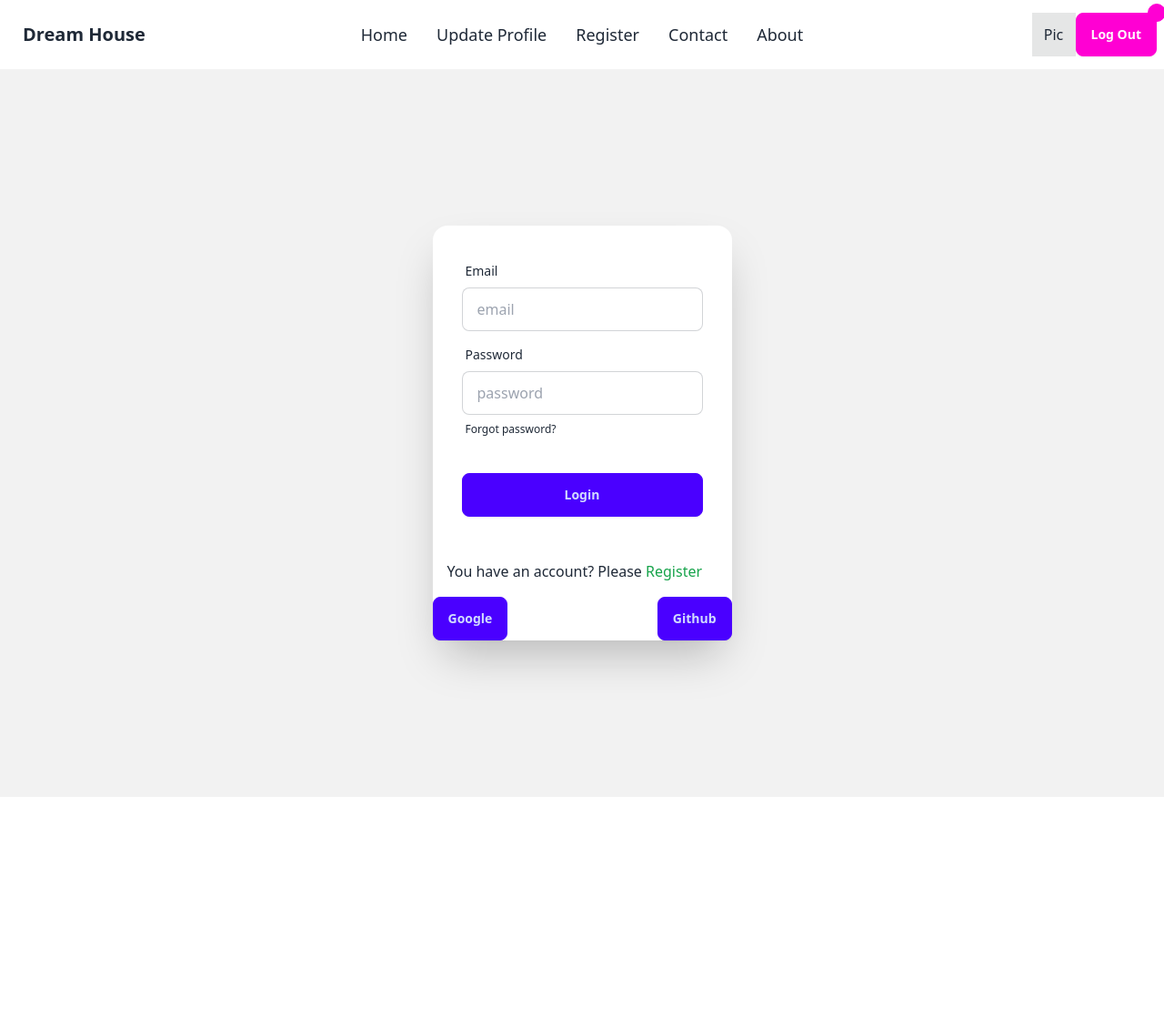
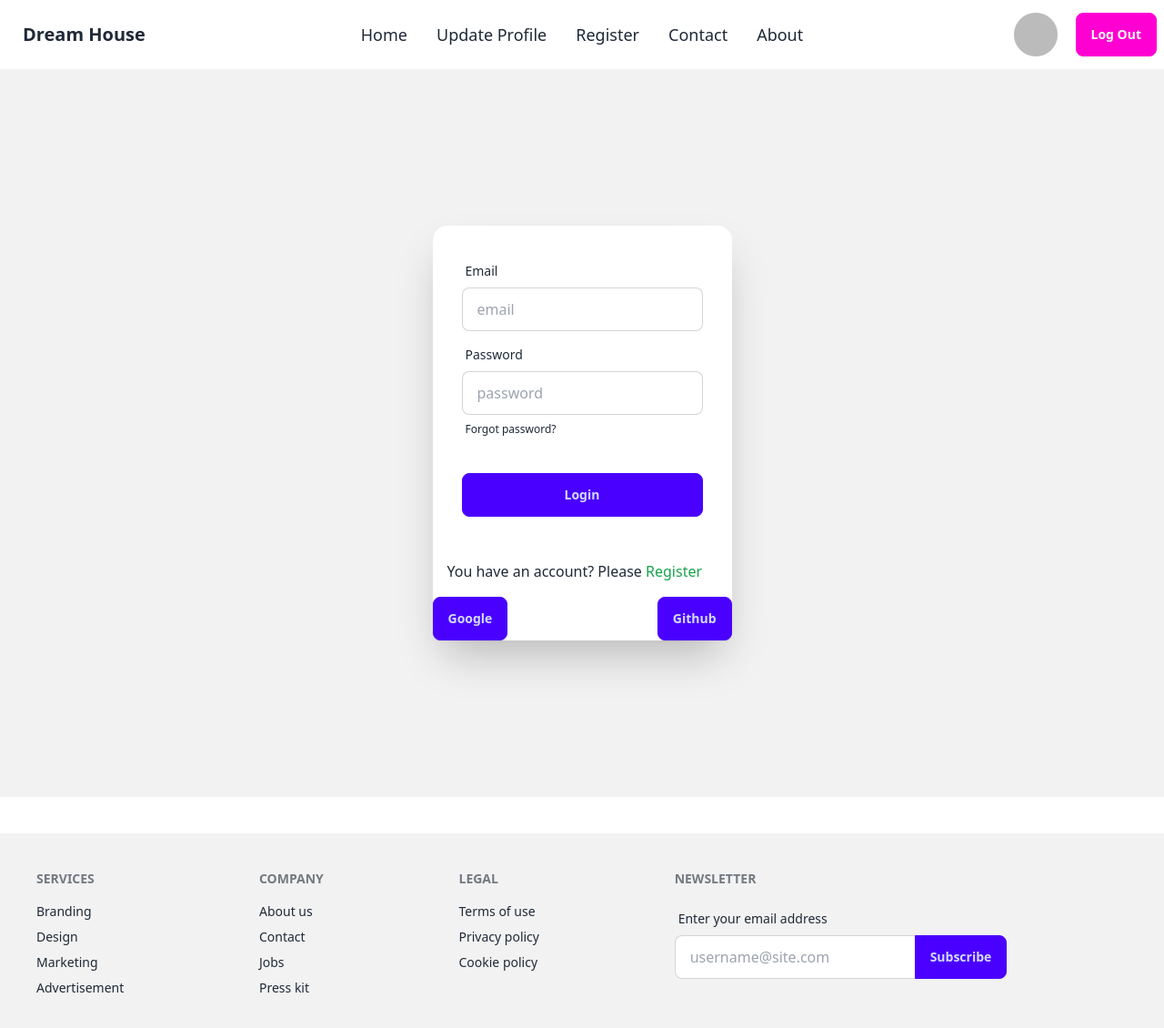
Before and after one commit to hasanalam24/Real-Estate-A9, a React (Vite) app: page /login in a window 1280 px wide. Shown: the top 1130 px of the page at 91% size. Before the commit the page ends 876 px from the top, so only its background shows below. Built offline with nearby package versions, Linux system fonts and the light colour scheme; no server answers; sample sign-in values are in the browser's storage.

Commit message:
useLocation and Private Route

```diff
--- /dev/null
+++ b/src/Components/Footer/Footer.jsx
@@ -0,0 +1,42 @@
+
+
+const Footer = () => {
+    return (
+        <footer className="footer p-10 bg-base-200 text-base-content mt-10">
+            <nav>
+                <h6 className="footer-title">Services</h6>
+                <a className="link link-hover">Branding</a>
+                <a className="link link-hover">Design</a>
+                <a className="link link-hover">Marketing</a>
+                <a className="link link-hover">Advertisement</a>
+            </nav>
+            <nav>
+                <h6 className="footer-title">Company</h6>
+                <a className="link link-hover">About us</a>
+                <a className="link link-hover">Contact</a>
+                <a className="link link-hover">Jobs</a>
+                <a className="link link-hover">Press kit</a>
+            </nav>
+            <nav>
+                <h6 className="footer-title">Legal</h6>
+                <a className="link link-hover">Terms of use</a>
+                <a className="link link-hover">Privacy policy</a>
+                <a className="link link-hover">Cookie policy</a>
+            </nav>
+            <form>
+                <h6 className="footer-title">Newsletter</h6>
+                <fieldset className="form-control w-80">
+                    <label className="label">
+                        <span className="label-text">Enter your email address</span>
+                    </label>
+                    <div className="join">
+                        <input type="text" placeholder="username@site.com" className="input input-bordered join-item" />
+                        <button className="btn btn-primary join-item">Subscribe</button>
+                    </div>
+                </fieldset>
+            </form>
+        </footer>
+    );
+};
+
+export default Footer;
--- a/src/Components/Navbar/Navbar.jsx
+++ b/src/Components/Navbar/Navbar.jsx
@@ -49,11 +49,14 @@ const Navbar = () => {
 
                 </ul>
             </div>
-            <div className="navbar-end space-x-3">
+            <div className="navbar-end space-x-5">
                 {
-                    user?.email ? <div className="indicator">
-                        <span className="indicator-item badge badge-secondary"></span>
-                        <div className="grid w-12 h-12 bg-base-300 place-items-center">Pic</div>
+                    user?.email ? <div className="flex gap-5">
+
+                        <div className="grid w-12 h-12 bg-base-300 place-items-center rounded-full tooltip tooltip-left" data-tip={user.displayName}>
+
+                            <img className="rounded-full" src={user?.photoURL} alt="" />
+                        </div>
                         <div>
                             <button onClick={signOutInUser} className="btn btn-secondary font-bold">Log Out</button>
                         </div>
--- /dev/null
+++ b/src/Components/PrivateRoute/PrivateRoute.jsx
@@ -0,0 +1,20 @@
+import { useContext } from "react";
+import { AuthContext } from "../../AuthProvider/AuthProvider";
+import { Navigate, useLocation } from "react-router-dom";
+
+
+const PrivateRoute = ({ children }) => {
+    const { user } = useContext(AuthContext)
+    const location = useLocation()
+
+    if (!user) {
+        return <Navigate to='/login' state={location?.pathname || '/'}></Navigate>
+    }
+    return (
+        <div>
+            {children}
+        </div>
+    );
+};
+
+export default PrivateRoute;
--- a/src/MainLayout/MainLayout.jsx
+++ b/src/MainLayout/MainLayout.jsx
@@ -1,11 +1,13 @@
 import { Outlet } from "react-router-dom";
 import Navbar from "../Components/Navbar/Navbar";
+import Footer from "../Components/Footer/Footer";
 
 const MainLayout = () => {
     return (
         <div className="container mx-auto">
             <Navbar></Navbar>
             <Outlet></Outlet>
+            <Footer></Footer>
         </div>
     );
 };
--- a/src/Routes/Routes.jsx
+++ b/src/Routes/Routes.jsx
@@ -8,6 +8,7 @@ import About from "../Pages/About/About";
 
 import Details from "../Components/Details/Details";
 import Register from "../Pages/Register/Register";
+import PrivateRoute from "../Components/PrivateRoute/PrivateRoute";
 
 
 const router = createBrowserRouter([
@@ -23,7 +24,9 @@ const router = createBrowserRouter([
             },
             {
                 path: '/details/:search',
-                element: <Details></Details>,
+                element: <PrivateRoute>
+                    <Details></Details>
+                </PrivateRoute>,
                 loader: () => fetch('/data.json')
             },
             {
```
